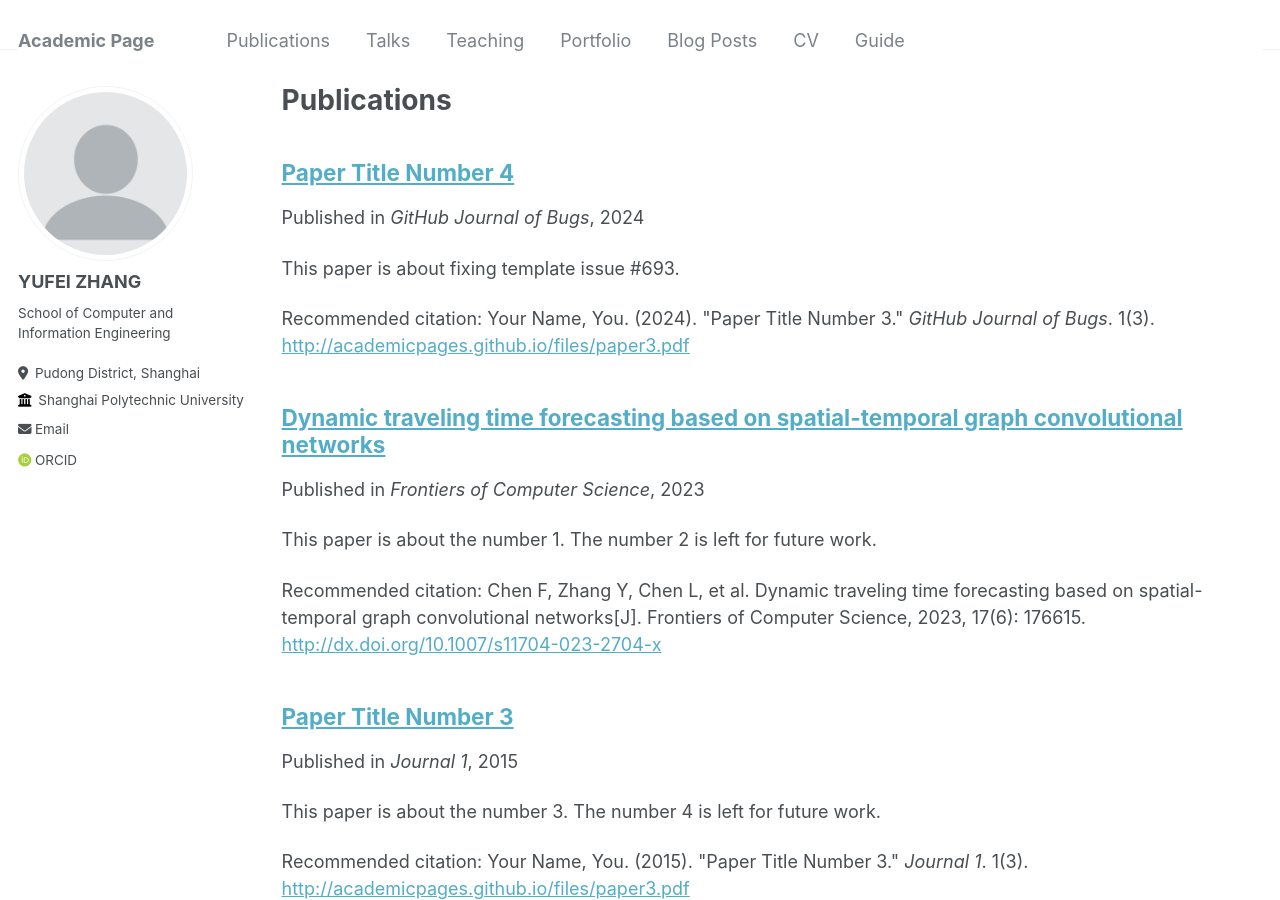
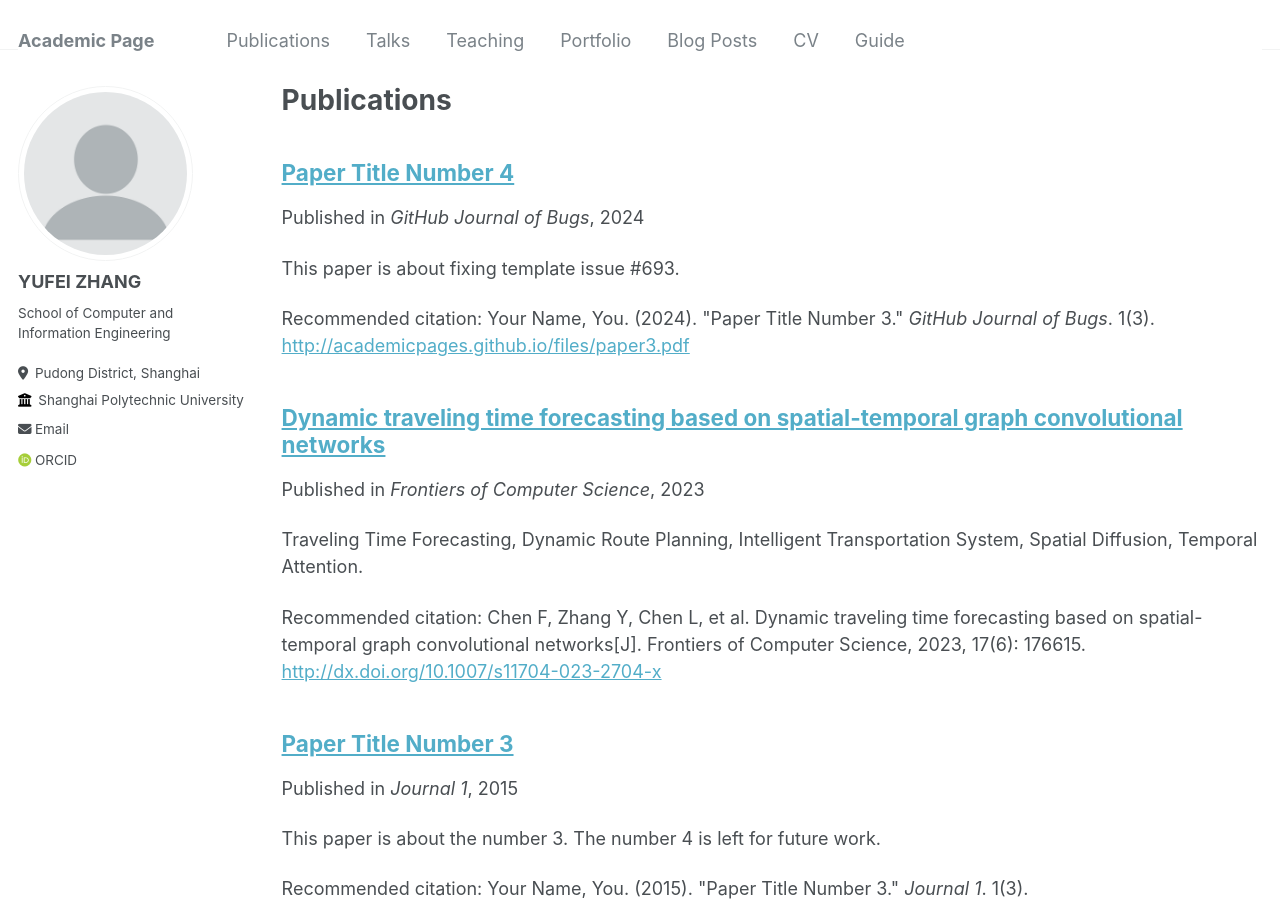
Before and after one commit to yfyaya/yfyaya.github.io, a Jekyll site: the page built from _pages/publications.md, in a window 1280 px wide and 900 px high. Built offline with Jekyll 4.4.1, drawn with Linux system fonts in a browser that asks for light colours; some web fonts are replaced.

Commit message:
Update 2023-12-02-FCS (Journal Paper).md

```diff
--- a/_publications/2023-12-02-FCS (Journal Paper).md
+++ b/_publications/2023-12-02-FCS (Journal Paper).md
@@ -1,7 +1,7 @@
 ---
 title: "Dynamic traveling time forecasting based on spatial-temporal graph convolutional networks"
 collection: Frontiers of Computer Science
-excerpt: 'This paper is about the number 1. The number 2 is left for future work.'
+excerpt: 'Traveling Time Forecasting, Dynamic Route Planning, Intelligent Transportation System, Spatial Diffusion, Temporal Attention.'
 date: 2023-12-02
 venue: 'Frontiers of Computer Science'
 paperurl: 'http://dx.doi.org/10.1007/s11704-023-2704-x'
```
